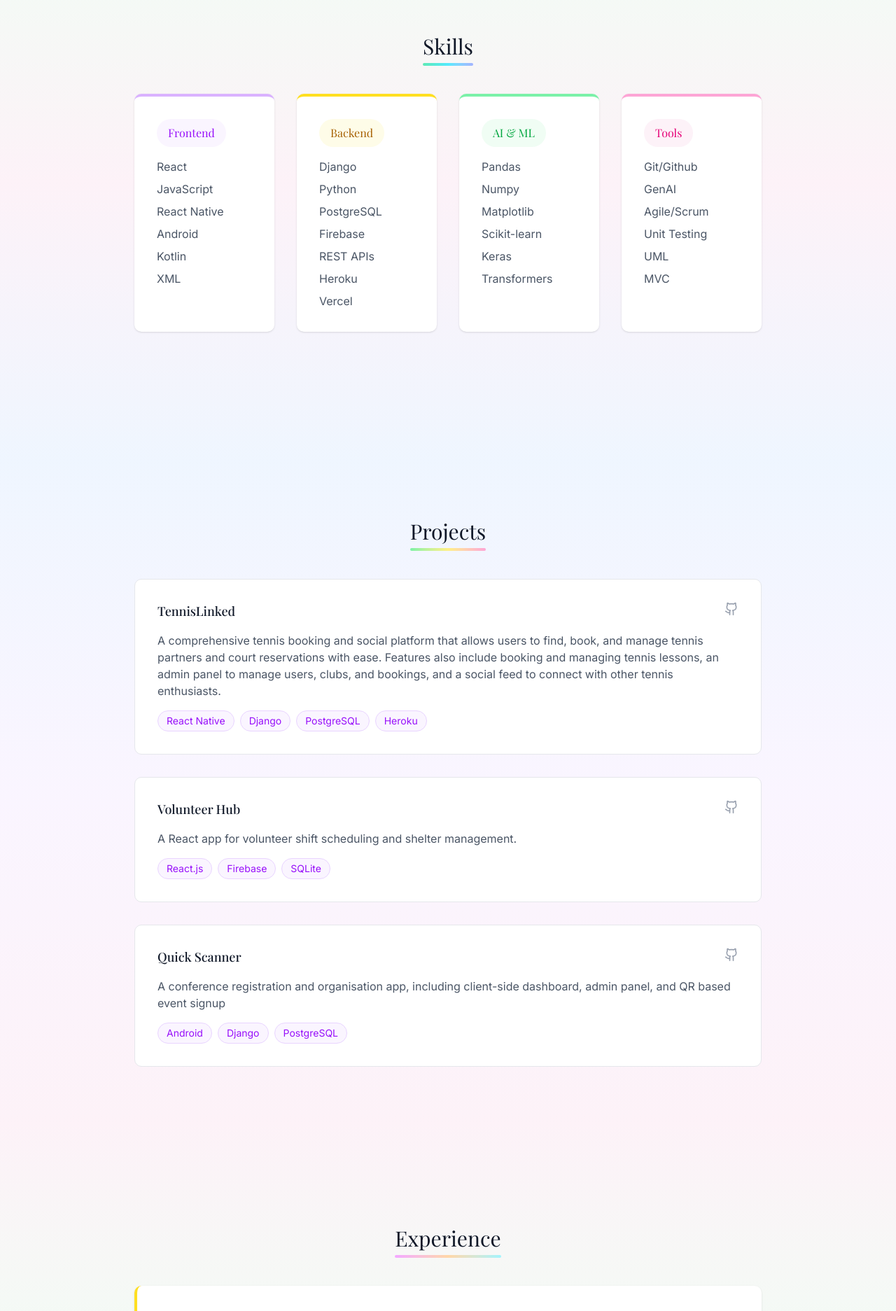
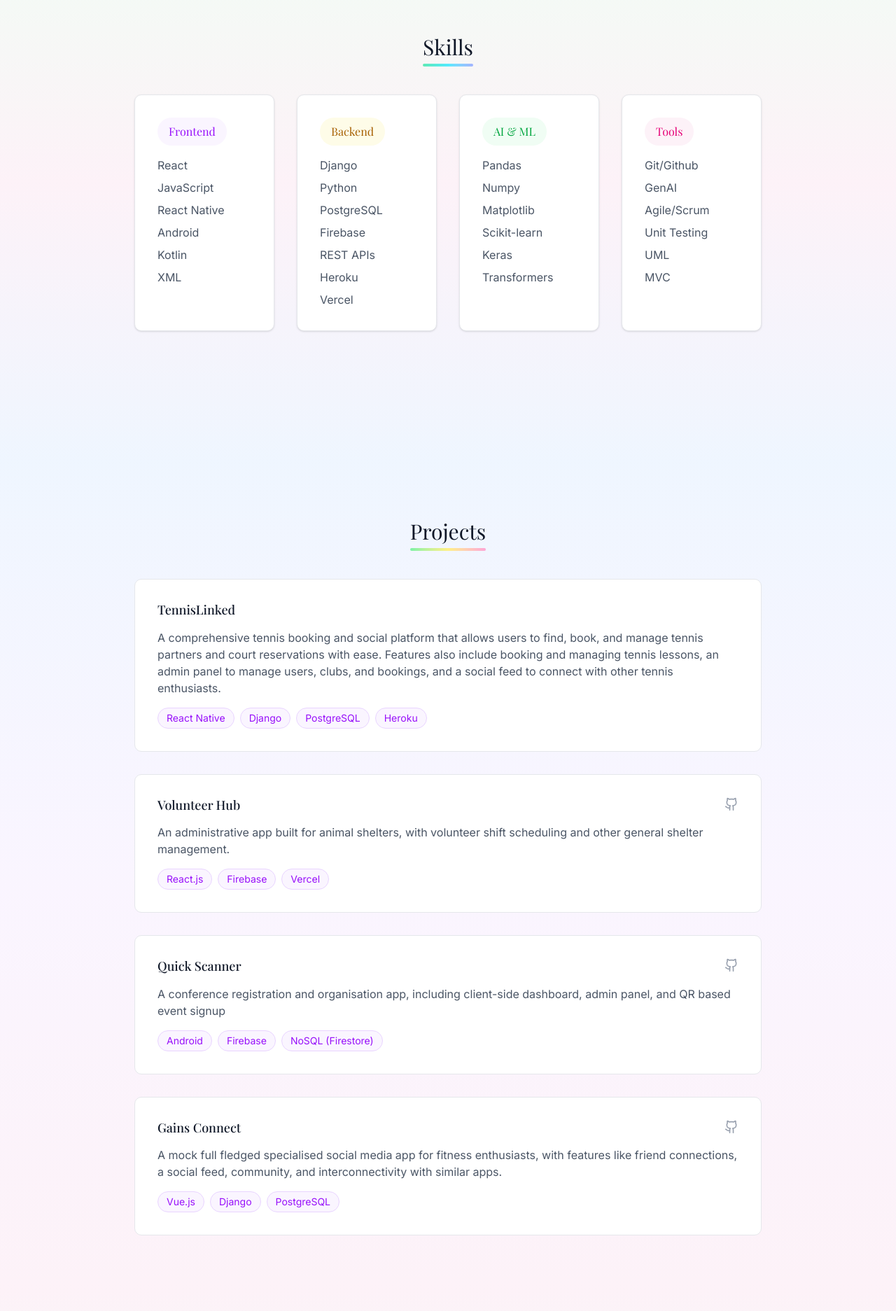
Before and after one commit to BoldAxis0/sids-website, a React (Vite) app: page / in a window 1280 px wide. Shown: the part 1740-3613 px from the top of the page at 70% size. Built offline with nearby package versions, Linux system fonts and the light colour scheme.

Commit message:
some changes to layout

```diff
--- a/src/components/Hero2.tsx
+++ /dev/null
@@ -1,58 +0,0 @@
-import React from 'react';
-import { Github, Linkedin, Mail, FileText } from 'lucide-react';
-
-export function Hero() {
-  return (
-    <section id="home" className="min-h-screen flex items-center justify-center px-6 bg-gradient-to-b from-pink-50 via-blue-50 to-purple-50">
-      <div className="max-w-4xl mx-auto text-center">
-        <h1 className="mb-6">John Doe</h1>
-        <p className="text-xl text-gray-600 mb-8 max-w-2xl mx-auto">
-          Full-stack developer crafting elegant solutions to complex problems.
-          Passionate about <span className="relative inline-block">
-            <span className="relative z-10">clean code</span>
-            <span className="absolute bottom-1 left-0 w-full h-3 bg-green-200 -z-0 -rotate-1"></span>
-          </span> and <span className="relative inline-block">
-            <span className="relative z-10">user experience</span>
-            <span className="absolute bottom-1 left-0 w-full h-3 bg-yellow-200 -z-0 rotate-1"></span>
-          </span>.
-        </p>
-        <div className="flex items-center justify-center gap-4 mb-12">
-          <a
-            href="https://github.com"
-            target="_blank"
-            rel="noopener noreferrer"
-            className="p-3 rounded-full bg-gray-100 hover:bg-purple-100 text-gray-600 hover:text-purple-600 transition-all hover:scale-110"
-            aria-label="GitHub"
-          >
-            <Github className="w-5 h-5" />
-          </a>
-          <a
-            href="https://linkedin.com"
-            target="_blank"
-            rel="noopener noreferrer"
-            className="p-3 rounded-full bg-gray-100 hover:bg-blue-100 text-gray-600 hover:text-blue-600 transition-all hover:scale-110"
-            aria-label="LinkedIn"
-          >
-            <Linkedin className="w-5 h-5" />
-          </a>
-          <a
-            href="mailto:hello@example.com"
-            className="p-3 rounded-full bg-gray-100 hover:bg-pink-100 text-gray-600 hover:text-pink-600 transition-all hover:scale-110"
-            aria-label="Email"
-          >
-            <Mail className="w-5 h-5" />
-          </a>
-          <a
-            href="/resume.pdf"
-            target="_blank"
-            rel="noopener noreferrer"
-            className="p-3 rounded-full bg-gray-100 hover:bg-amber-100 text-gray-600 hover:text-amber-600 transition-all hover:scale-110"
-            aria-label="Resume"
-          >
-            <FileText className="w-5 h-5" />
-          </a>
-        </div>
-      </div>
-    </section>
-  );
-}
--- a/src/components/Projects.tsx
+++ b/src/components/Projects.tsx
@@ -8,23 +8,27 @@ export function Projects() {
       description:
         "A comprehensive tennis booking and social platform that allows users to find, book, and manage tennis partners and court reservations with ease. Features also include booking and managing tennis lessons, an admin panel to manage users, clubs, and bookings, and a social feed to connect with other tennis enthusiasts.",
       tech: ["React Native", "Django", "PostgreSQL", "Heroku"],
-      github: "https://github.com/boldaxis0/",
-      live: "https://example.com",
+      github: null,
     },
     {
       title: "Volunteer Hub",
-      description: "A React app for volunteer shift scheduling and shelter management. ",
-      tech: ["React.js", "Firebase", "SQLite"],
+      description: "An administrative app built for animal shelters, with volunteer shift scheduling and other general shelter management. ",
+      tech: ["React.js", "Firebase", "Vercel"],
       github: "https://github.com/boldaxis0/volunteer-hub",
-      live: "https://example.com",
     },
     {
       title: "Quick Scanner",
       description:
         "A conference registration and organisation app, including client-side dashboard, admin panel, and QR based event signup",
-      tech: ["Android", "Django", "PostgreSQL"],
+      tech: ["Android", "Firebase", "NoSQL (Firestore)"],
       github: "https://github.com",
-      live: "https://example.com",
+    },
+    {
+      title: "Gains Connect",
+      description:
+        "A mock full fledged specialised social media app for fitness enthusiasts, with features like friend connections, a social feed, community, and interconnectivity with similar apps.",
+      tech: ["Vue.js", "Django", "PostgreSQL"],
+      github: "https://github.com",
     },
   ];
 
@@ -44,20 +48,19 @@ export function Projects() {
               key={idx}
               className="bg-white border border-gray-200 rounded-lg p-8 hover:border-purple-300 hover:shadow-md transition-all"
             >
-              <div className="flex items-start justify-between mb-4">
-                <h3>{project.title}</h3>
-                <div className="flex gap-3">
+              <div className="relative mb-4">
+                <h3 className="text-lg  leading-tight pr-8">{project.title}</h3>
+                {project.github && (
                   <a
                     href={project.github}
                     target="_blank"
                     rel="noopener noreferrer"
-                    className="text-gray-400 hover:text-purple-500 transition-colors"
+                    className="text-gray-400 hover:text-purple-500 transition-colors absolute top-0 right-0"
                     aria-label="GitHub"
                   >
                     <Github className="w-5 h-5" />
                   </a>
-
-                </div>
+                )}
               </div>
               <p className="text-gray-600 mb-4">{project.description}</p>
               <div className="flex flex-wrap gap-2">
--- a/src/components/SkillCategoryBox.tsx
+++ b/src/components/SkillCategoryBox.tsx
@@ -3,7 +3,12 @@ import React from "react";
 type SkillCategoryBoxProps = {
   title: string;
   skills: string[];
-  color: string;
+  color:
+    | "border-purple-300"
+    | "border-yellow-300"
+    | "border-blue-300"
+    | "border-pink-300"
+    | "border-green-300";
   bgColor: string;
   textColor: string;
 };
@@ -15,9 +20,19 @@ export function SkillCategoryBox({
   bgColor,
   textColor,
 }: SkillCategoryBoxProps) {
+  // Map color prop to hover:border-* class
+  const hoverBorderClass =
+    {
+      "border-purple-300": "hover:border-purple-300",
+      "border-yellow-300": "hover:border-yellow-300",
+      "border-blue-300": "hover:border-blue-300",
+      "border-pink-300": "hover:border-pink-300",
+      "border-green-300": "hover:border-green-300",
+    }[color] || "";
+
   return (
     <div
-      className={`bg-white p-8 rounded-lg border-t-4 ${color} shadow-sm hover:shadow-md transition-shadow`}
+      className={`bg-white border border-gray-200 rounded-lg p-8 shadow-sm hover:shadow-md transition-shadow ${hoverBorderClass}`}
     >
       <div className={`inline-block px-4 py-2 rounded-full ${bgColor} mb-4`}>
         <h3 className={`mb-0 ${textColor}`}>{title}</h3>
--- a/src/components/Skills.tsx
+++ b/src/components/Skills.tsx
@@ -68,7 +68,8 @@ export function Skills() {
               "border-yellow-300",
               "border-green-300",
               "border-pink-300",
-            ];
+            ] as const;
+
             const bgColors = [
               "bg-purple-50",
               "bg-yellow-50",
--- a/src/index.css
+++ b/src/index.css
@@ -1,6 +1,7 @@
 @import url("https://fonts.googleapis.com/css2?family=Playfair+Display:wght@400;500;600;700&family=Inter:wght@300;400;500;600&display=swap");
 /*! tailwindcss v4.1.3 | MIT License | https://tailwindcss.com */
 @import "tailwindcss";
+
 @layer properties {
   @supports (((-webkit-hyphens: none)) and (not (margin-trim: inline))) or
     ((-moz-orient: inline) and (not (color: rgb(from red r g b)))) {
```
